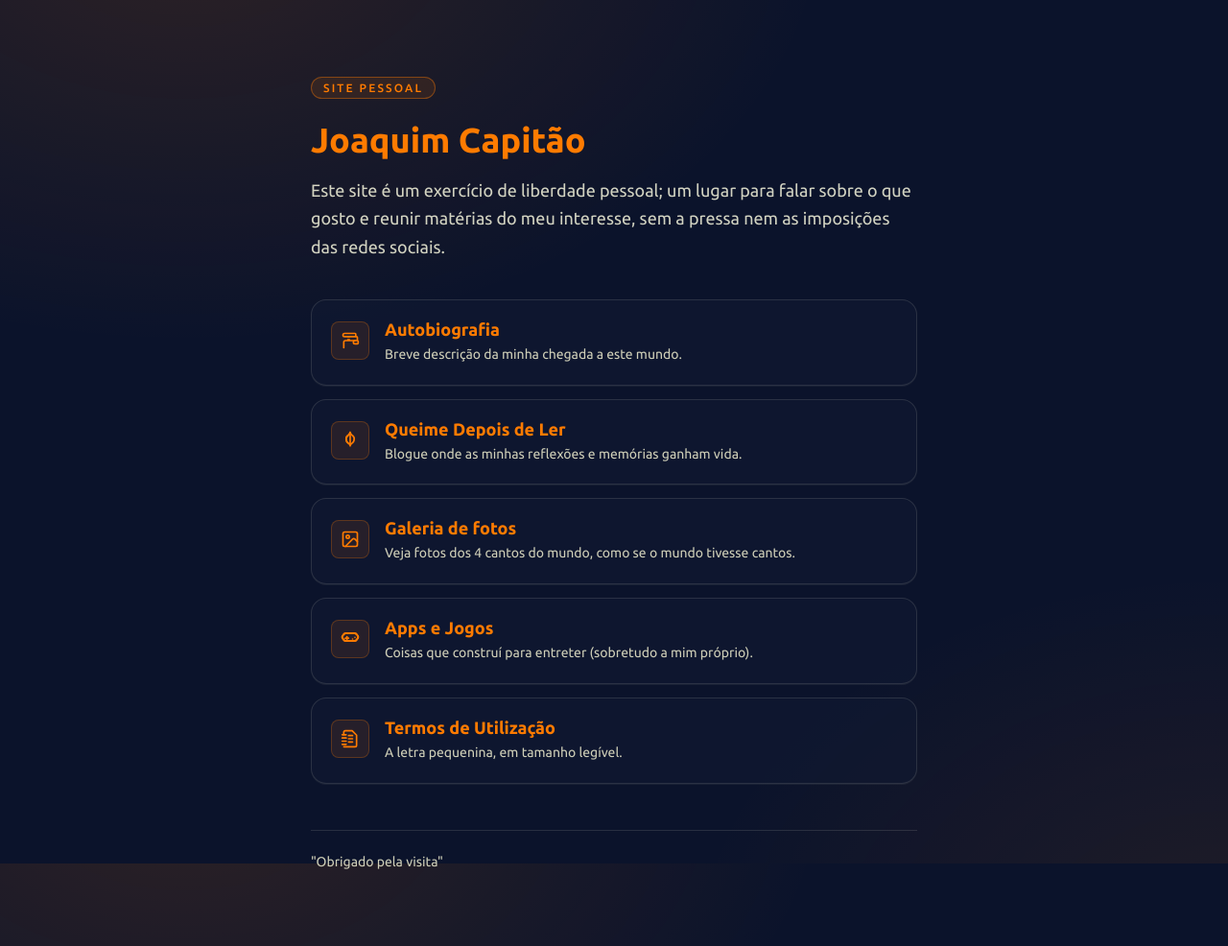
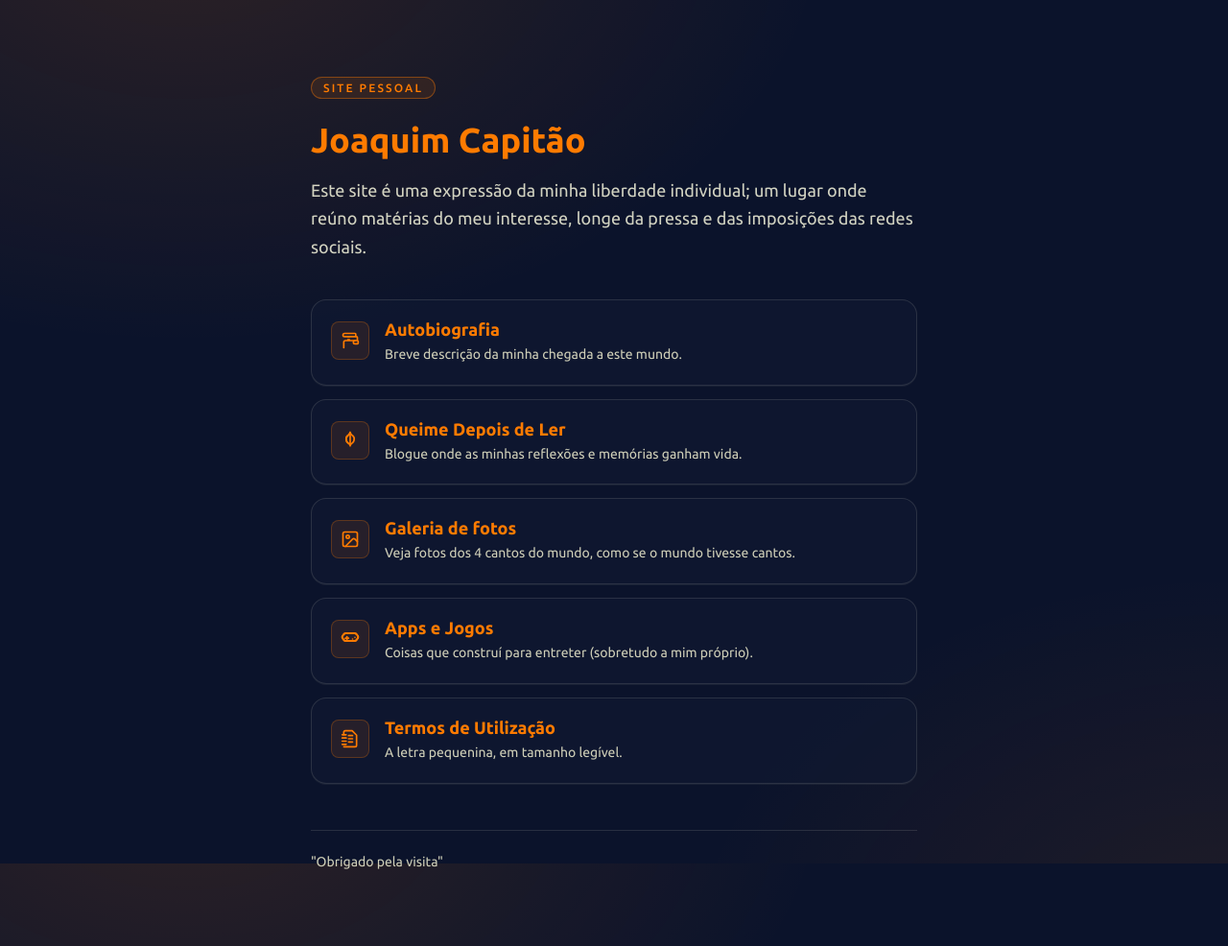
Before and after one commit to joaquim-capitao/joaquim-capitao.github.io, a Jekyll site: the page index.html, which Jekyll copies as it is, in a window 1280 px wide. Shown: the whole page at 96% size. Built offline with Jekyll 4.4.1, drawn with Linux system fonts in a browser that asks for light colours.

Commit message:
Revise site description for clarity and tone

```diff
--- a/index.html
+++ b/index.html
@@ -206,7 +206,7 @@
       <span class="badge">Site pessoal</span>
       <h1>Joaquim Capitão</h1>
       <p class="lead">
-      Este site é um exercício de liberdade pessoal; um lugar para falar sobre o que gosto e reunir matérias do meu interesse, sem a pressa nem as imposições das redes sociais.
+      Este site é uma expressão da minha liberdade individual; um lugar onde reúno matérias do meu interesse, longe da pressa e das imposições das redes sociais.
       </p>
     </header>
 
```
